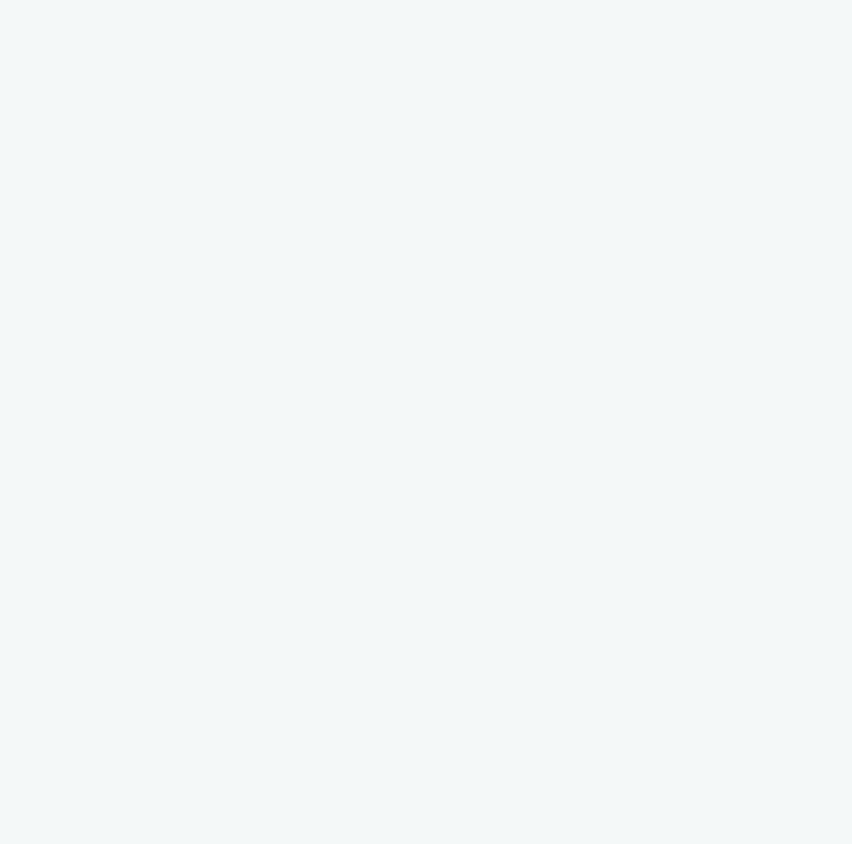
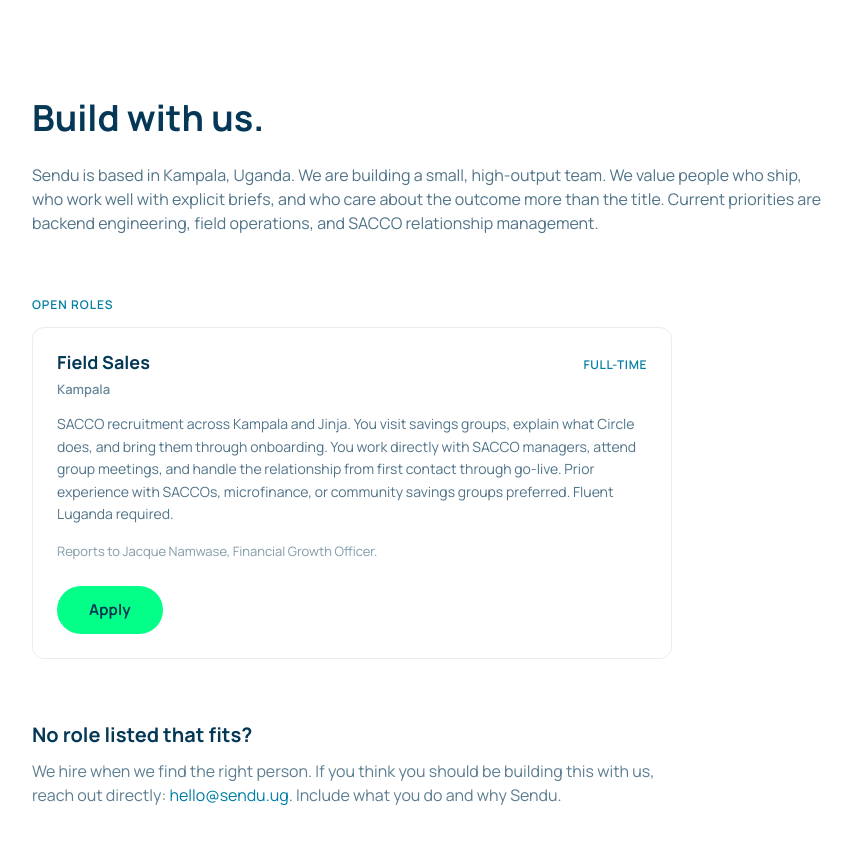
Before and after one commit to ivanyiga/sendu_mvp_website_ivan, a Nuxt app: page /careers in a window 1280 px wide. Before the commit this address had no page. Shown: the top 844 px of the page, without its empty margins (96-948 px from the left). Before the commit the page ends 800 px from the top, so only its background shows below. Built offline with nearby package versions, Linux system fonts and the light colour scheme.

Commit message:
B3: Build Careers page

```diff
--- a/pages/banks.vue
+++ b/pages/banks.vue
@@ -31,7 +31,6 @@
 
     <!-- Capability Table -->
     <section class="capability-section">
-      <!-- <div class="section-label">Capabilities</div> -->
       <SectionLabel text="Capabilities" />
       <div class="capability-table">
         <div
--- /dev/null
+++ b/pages/careers.vue
@@ -0,0 +1,304 @@
+<template>
+  <!-- PAGE: /careers -->
+  <!-- Reference spec: page-careers.html -->
+  <div class="bg-white">
+    <div class="page-careers">
+
+    <!-- Hero -->
+    <section class="hero">
+      <h1>Build with us.</h1>
+      <div class="hero-body">
+        <p>
+          Sendu is based in Kampala, Uganda. We are building a small, high-output
+          team. We value people who ship, who work well with explicit briefs, and
+          who care about the outcome more than the title. Current priorities are
+          backend engineering, field operations, and SACCO relationship
+          management.
+        </p>
+      </div>
+    </section>
+
+    <!-- Open Roles -->
+    <section v-if="roles.length" class="roles-section">
+      <SectionLabel text="Open Roles" />
+      <div class="roles-list">
+        <div
+          v-for="role in roles"
+          :key="role.title"
+          class="role-card"
+        >
+          <div class="role-header">
+            <div class="role-title">{{ role.title }}</div>
+            <div class="role-type">{{ role.type }}</div>
+          </div>
+          <div class="role-location">{{ role.location }}</div>
+          <div class="role-description">{{ role.description }}</div>
+          <div class="role-reports">Reports to {{ role.reportsTo }}.</div>
+          <a class="btn-primary" :href="role.applyHref">Apply</a>
+        </div>
+      </div>
+    </section>
+
+    <!-- General Enquiry (always visible) -->
+    <section class="general-section">
+      <h2>{{ roles.length ? 'No role listed that fits?' : 'No open roles right now.' }}</h2>
+      <p>
+        We hire when we find the right person. If you think you should be
+        building this with us, reach out directly:
+        <a href="mailto:hello@sendu.ug">hello@sendu.ug</a>. Include what you
+        do and why Sendu.
+      </p>
+    </section>
+
+  </div>
+  </div>
+</template>
+
+<script setup>
+// --- OG Meta ---
+useHead({
+  title: 'Careers at Sendu — Build with us in Kampala',
+  meta: [
+    { property: 'og:title', content: 'Careers at Sendu — Build with us in Kampala' },
+    { property: 'og:description', content: 'Join the team building embedded banking infrastructure for Uganda. Engineering, operations, and field roles in Kampala.' },
+    { property: 'og:image', content: '/og-careers.jpg' },
+    { property: 'og:type', content: 'website' },
+  ],
+})
+
+// --- Roles Data ---
+// To add a role: push an object to this array.
+// To remove all roles: empty the array. The fallback heading switches automatically.
+const roles = [
+  {
+    title: 'Field Sales',
+    type: 'Full-time',
+    location: 'Kampala',
+    description:
+      'SACCO recruitment across Kampala and Jinja. You visit savings groups, explain what Circle does, and bring them through onboarding. You work directly with SACCO managers, attend group meetings, and handle the relationship from first contact through go-live. Prior experience with SACCOs, microfinance, or community savings groups preferred. Fluent Luganda required.',
+    reportsTo: 'Jacque Namwase, Financial Growth Officer',
+    applyHref:
+      'mailto:hello@sendu.ug'
+      + '?subject=' + encodeURIComponent('Field Sales – Application')
+      + '&body=' + encodeURIComponent(
+        'Hi,\n\n'
+        + 'I\'m applying for the Field Sales role.\n\n'
+        + 'Name: \n'
+        + 'Phone: \n'
+        + 'Location: \n\n'
+        + 'Why Sendu:\n\n'
+      ),
+  },
+]
+</script>
+
+<style scoped>
+/*
+  All values reference tokens from assets/css/tokens.css.
+  Pixel values below match the HTML reference spec exactly.
+  Ivan: copy these values, do not approximate.
+*/
+
+.page-careers {
+  max-width: 1120px;
+  margin: 0 auto;
+  padding: 0 48px;
+}
+
+/* --- Hero --- */
+.hero {
+  padding: 96px 0 64px;
+  max-width: 800px;
+}
+
+.hero h1 {
+  font-family: 'Manrope', sans-serif;
+  font-weight: 700;
+  font-size: 36px;
+  line-height: 1.2;
+  color: var(--blue-deep);
+}
+
+.hero-body {
+  margin-top: 24px;
+}
+
+.hero-body p {
+  font: var(--font-body-lg);
+  color: rgba(5, 56, 86, 0.70);
+}
+
+/* --- Section Label --- */
+.section-label {
+  font: var(--font-label);
+  text-transform: uppercase;
+  letter-spacing: 0.08em;
+  color: var(--blue-bright);
+  margin-bottom: 16px;
+}
+
+/* --- Roles --- */
+.roles-section {
+  padding: 0 0 64px;
+}
+
+.roles-list {
+  display: flex;
+  flex-direction: column;
+  gap: 24px;
+}
+
+.role-card {
+  background: var(--white);
+  border: 1px solid var(--gray-2);
+  border-radius: var(--radius-lg);
+  padding: 24px;
+  max-width: 640px;
+}
+
+.role-header {
+  display: flex;
+  align-items: baseline;
+  justify-content: space-between;
+  margin-bottom: 8px;
+}
+
+.role-title {
+  font-family: 'Manrope', sans-serif;
+  font-weight: 700;
+  font-size: 18px;
+  line-height: 1.2;
+  color: var(--blue-deep);
+}
+
+.role-type {
+  font-family: 'Manrope', sans-serif;
+  font-weight: 600;
+  font-size: 12px;
+  line-height: 1.2;
+  text-transform: uppercase;
+  letter-spacing: 0.05em;
+  color: var(--blue-bright);
+}
+
+.role-location {
+  font-family: 'Manrope', sans-serif;
+  font-weight: 600;
+  font-size: 13px;
+  line-height: 1.2;
+  color: rgba(5, 56, 86, 0.60);
+  margin-bottom: 16px;
+}
+
+.role-description {
+  font-family: 'Manrope', sans-serif;
+  font-weight: 400;
+  font-size: 14px;
+  line-height: 1.6;
+  color: rgba(5, 56, 86, 0.70);
+  margin-bottom: 16px;
+}
+
+.role-reports {
+  font-family: 'Manrope', sans-serif;
+  font-weight: 400;
+  font-size: 13px;
+  line-height: 1.6;
+  color: rgba(5, 56, 86, 0.50);
+  margin-bottom: 24px;
+}
+
+.btn-primary {
+  display: inline-flex;
+  align-items: center;
+  justify-content: center;
+  height: 48px;
+  padding: 0 32px;
+  border-radius: var(--radius-full);
+  background: var(--green-vivid);
+  color: var(--blue-deep);
+  font-family: 'Manrope', sans-serif;
+  font-weight: 700;
+  font-size: 15px;
+  letter-spacing: 0.01em;
+  border: none;
+  cursor: pointer;
+  transition: background 150ms ease;
+}
+
+.btn-primary:hover {
+  background: #00D46E;
+}
+
+/* --- General Section --- */
+.general-section {
+  padding: 0 0 96px;
+  max-width: 640px;
+}
+
+.general-section h2 {
+  color: var(--blue-deep);
+  margin-bottom: 12px;
+  font-family: 'Manrope', sans-serif;
+  font-weight: 700;
+  font-size: var(--font-heading-md);
+  line-height: 1.2;
+}
+
+.general-section p {
+  font: var(--font-body-sm);
+  color: rgba(5, 56, 86, 0.65);
+}
+
+.general-section a {
+  color: var(--blue-bright);
+  transition: color 150ms ease;
+}
+
+.general-section a:hover {
+  color: var(--blue-deep);
+}
+
+/* --- Tablet (768px–1023px) --- */
+@media (max-width: 1023px) {
+  .page-careers {
+    padding: 0 24px;
+  }
+
+  .hero {
+    padding: 64px 0 48px;
+  }
+
+  .hero h1 {
+    font-size: 28px;
+  }
+}
+
+/* --- Mobile (< 768px) --- */
+@media (max-width: 767px) {
+  .page-careers {
+    padding: 0 20px;
+  }
+
+  .hero {
+    padding: 64px 0 48px;
+  }
+
+  .hero h1 {
+    font-size: 28px;
+  }
+
+  .role-header {
+    flex-direction: column;
+    gap: 4px;
+  }
+
+  .btn-primary {
+    width: 100%;
+  }
+
+  .general-section h2 {
+    font-size: 18px;
+  }
+}
+</style>
```
Also changed, not shown: assets/css/tokens.css (+38 -19 lines).
